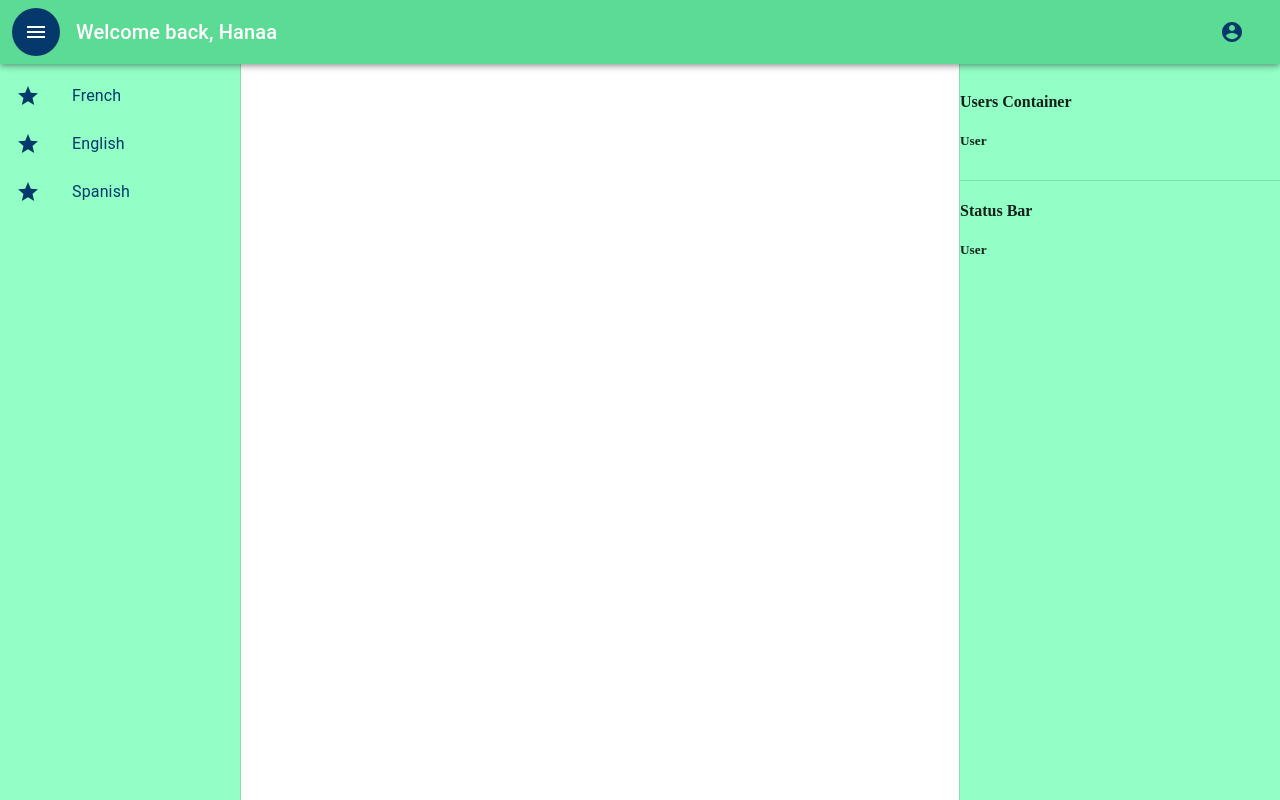
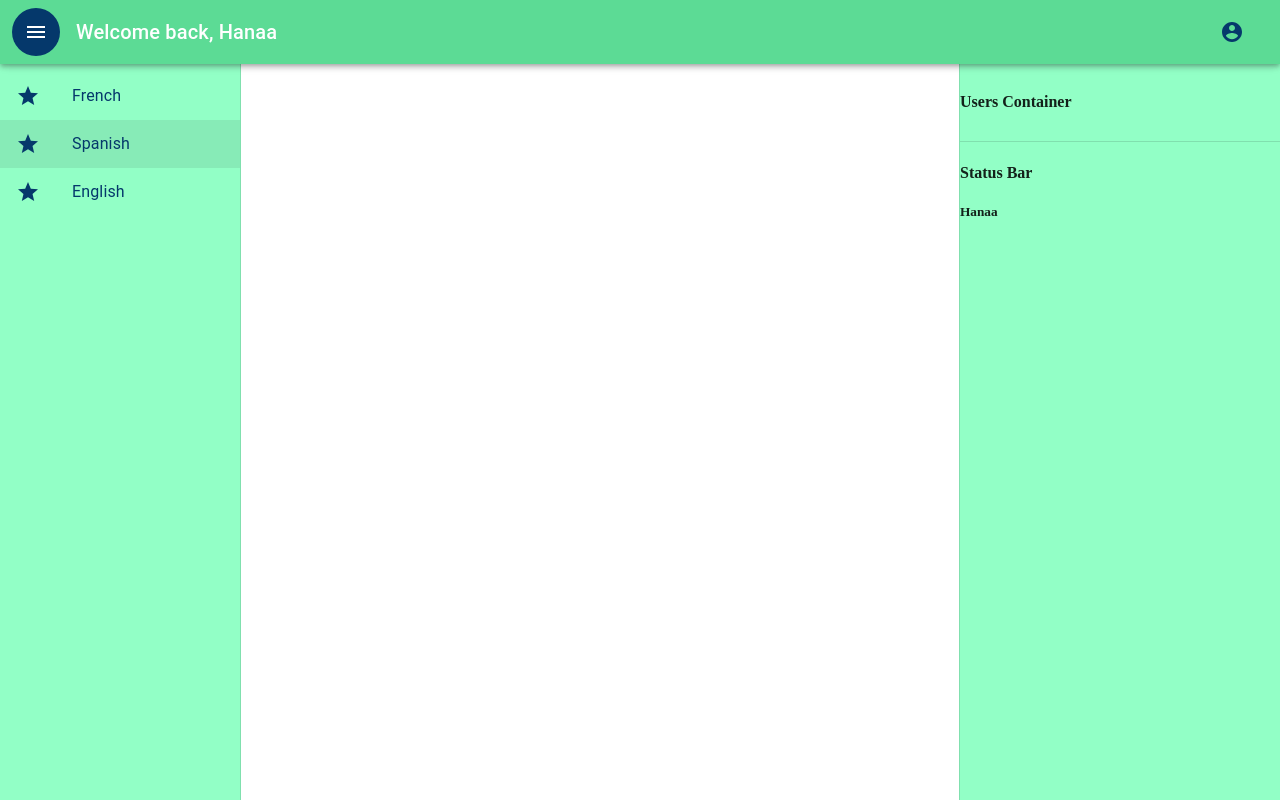
Before and after one commit to hsadoqi/messages_app_frontend, a React (Create React App) app: page / in a window 1280 px wide. Built offline with nearby package versions, Linux system fonts and the light colour scheme.

Commit message:
passed down user to status bar

```diff
--- a/src/App.js
+++ b/src/App.js
@@ -8,7 +8,18 @@ class App extends Component {
     this.state = {
       currentUser: {
         name: "Hanaa"
-      }
+      },
+      channels: [
+        {
+          name: "French"
+        },
+        {
+          name: "Spanish"
+        },
+        {
+          name: "English"
+        }
+      ]
     }
   }
 
@@ -16,8 +27,7 @@ class App extends Component {
     return (
       <div>
         <NavBar currentUser={this.state.currentUser}/>
-        <ChatroomContainer currentUser={this.state.currentUser}/>
-
+        <ChatroomContainer currentUser={this.state.currentUser} channels={this.state.channels}/>
       </div>
     )
   }
--- a/src/NavBar/NavBar.js
+++ b/src/NavBar/NavBar.js
@@ -1,6 +1,6 @@
 import { AppBar, Toolbar, Typography, IconButton } from '@material-ui/core'
 import { AccountCircle, Menu } from '@material-ui/icons'
-import { useStyles } from './NavBarStyles'
+import { useStyles } from '../styling/Styles'
 
 function NavBar({currentUser}){
     const classes = useStyles()
--- a/src/components/ChatroomContainer.js
+++ b/src/components/ChatroomContainer.js
@@ -7,17 +7,20 @@ class ChatroomContainer extends Component {
     constructor(props){
         super(props)
         this.state = {
-
+            currentChatroom: {
+                name: "Spanish"
+            }
         }
     }
+
 
     render(){
         return (
             <div>
                 <h1>Chatroom Container</h1>
-                <LeftSideBar/>
-                <Chatroom />
-                <RightSideBar/>
+                <LeftSideBar channels={this.props.channels} currentChatroom={this.state.currentChatroom}/>
+                <Chatroom currentUser={this.props.currentUser}/>
+                <RightSideBar currentUser={this.props.currentUser}/>
             </div>
         )
     }
--- a/src/components/LeftSideBar.js
+++ b/src/components/LeftSideBar.js
@@ -1,58 +1,32 @@
-import { Drawer, List, Toolbar, makeStyles, ListItem, ListItemIcon, ListItemText } from '@material-ui/core'
+import { Drawer, List, Toolbar, ListItem, ListItemIcon, ListItemText } from '@material-ui/core'
 import {Star} from '@material-ui/icons'
+import { useStyles } from '../styling/Styles'
 
-const drawerWidth = 240
-
-const colors = {
-    primary: "#05386B",
-    primaryText: "#ffffff",
-    lightSecondary: "#92ffc6",
-    secondary: "#5CDB95",
-    secondaryText: "#000000",
-    textStyle: "EDF5E1"
-}
-
-
-const useStyles = makeStyles((theme) => ({
-    root: {
-        display: 'flex'
-    },
-    drawer: {
-        width: drawerWidth,
-        flexShrink: 0
-    },
-    drawerPaper: {
-        width: drawerWidth,
-        background: colors.lightSecondary
-    },
-    starIcon: {
-        color: colors.primary
-    },
-    listItem: {
-        color: colors.primary
-    }
-}))
-
-function LeftSideBar() {
+function LeftSideBar( { channels, currentChatroom }) {
     const classes = useStyles()
     return (
             <Drawer
-                className={classes.drawer}
+                className={classes.leftDrawer}
                 variant="permanent"
                 classes={{
-                    paper: classes.drawerPaper
+                    paper: classes.leftDrawerPaper
                 }}
             >
                 <Toolbar/>
                 <div className={classes.drawerContainer}>
                     <List>
-                        {["French", "English", "Spanish"].map(chatroom => {
+                        {channels.map(chatroom => {
                             return (
-                                <ListItem button className={classes.listItem}>
+                                <ListItem
+                                    button
+                                    key={chatroom.name}
+                                    className={classes.listItem}
+                                    selected={chatroom.name === currentChatroom.name}
+                                >
                                     <ListItemIcon>
                                         <Star className={classes.starIcon}/>
                                     </ListItemIcon>
-                                    <ListItemText primary={chatroom}/>
+                                    <ListItemText primary={chatroom.name}/>
                                 </ListItem>)
                         })}
                     </List>
--- a/src/components/RightSideBar.js
+++ b/src/components/RightSideBar.js
@@ -1,44 +1,17 @@
 import UsersContainer from './UsersContainer'
 import StatusBar from './StatusBar'
-import { makeStyles, Drawer, Divider, Toolbar, List } from '@material-ui/core'
+import { Drawer, Divider, Toolbar, List } from '@material-ui/core'
+import { useStyles } from '../styling/Styles'
 
-
-const colors = {
-    primary: "#05386B",
-    primaryText: "#ffffff",
-    lightSecondary: "#92ffc6",
-    secondary: "#5CDB95",
-    secondaryText: "#000000",
-    textStyle: "EDF5E1",
-    lightPrimary: "#42609a"
-}
-
-const drawerWidth = 320
-
-const useStyles = makeStyles((theme) => ({
-    drawer: {
-        width: drawerWidth,
-        flexShrink: 0,
-      },
-      drawerPaper: {
-        width: drawerWidth,
-        background: colors.lightSecondary,
-      },
-      drawerContainer: {
-        overflow: 'auto',
-      }
-}));
-
-
-function RightSideBar(){
+function RightSideBar({ currentUser }){
     const classes = useStyles()
 
     return (
         <Drawer
-            className={classes.drawer}
+            className={classes.rightDrawer}
             variant="permanent"
             classes={{
-                paper: classes.drawerPaper
+                paper: classes.rightDrawerPaper
             }}
             anchor="right"
         >
@@ -48,7 +21,7 @@ function RightSideBar(){
                     <UsersContainer/>
                 </List>
                 <Divider/>
-                <StatusBar/>
+                <StatusBar currentUser={currentUser}/>
             </div>
 
         </Drawer>
--- a/src/components/StatusBar.js
+++ b/src/components/StatusBar.js
@@ -6,7 +6,7 @@ class StatusBar extends Component {
         return (
             <div>
                 <h4>Status Bar</h4>
-                <User/>
+                <User currentUser={this.props.currentUser}/>
             </div>
         )
     }
--- a/src/components/User.js
+++ b/src/components/User.js
@@ -2,9 +2,10 @@ import React, { Component } from 'react'
 
 class User extends Component {
     render(){
+
         return (
             <div>
-                <h5>User</h5>
+                <h5>{this.props.currentUser ? this.props.currentUser.name : ""}</h5>
             </div>
         )
     }
--- a/src/NavBar/NavBarStyles.js
+++ b/src/styling/Styles.js
@@ -6,8 +6,12 @@ const colors = {
     lightSecondary: "#92ffc6",
     secondary: "#5CDB95",
     secondaryText: "#000000",
-    textStyle: "EDF5E1"
+    textStyle: "EDF5E1",
+    lightPrimary: "#42609a"
 }
+
+const leftDrawerWidth = 240
+const rightDrawerWidth = 320
 
 const useStyles = makeStyles((theme) => ({
     root: {
@@ -28,7 +32,34 @@ const useStyles = makeStyles((theme) => ({
     },
     accountIcon: {
         color: colors.primary
+    },
+    rightDrawer: {
+        width: rightDrawerWidth,
+        flexShrink: 0,
+    },
+    rightDrawerPaper: {
+        width: rightDrawerWidth,
+        background: colors.lightSecondary,
+    },
+    drawerContainer: {
+        overflow: 'auto',
+    },
+    leftDrawer: {
+        width: leftDrawerWidth,
+        flexShrink: 0
+    },
+    leftDrawerPaper: {
+        width: leftDrawerWidth,
+        background: colors.lightSecondary
+    },
+    starIcon: {
+        color: colors.primary
+    },
+    listItem: {
+        color: colors.primary
     }
+
+
   }));
 
 export { useStyles }
```
Also changed, not shown: 1 other file (tests, documents, lock files or other folders).
